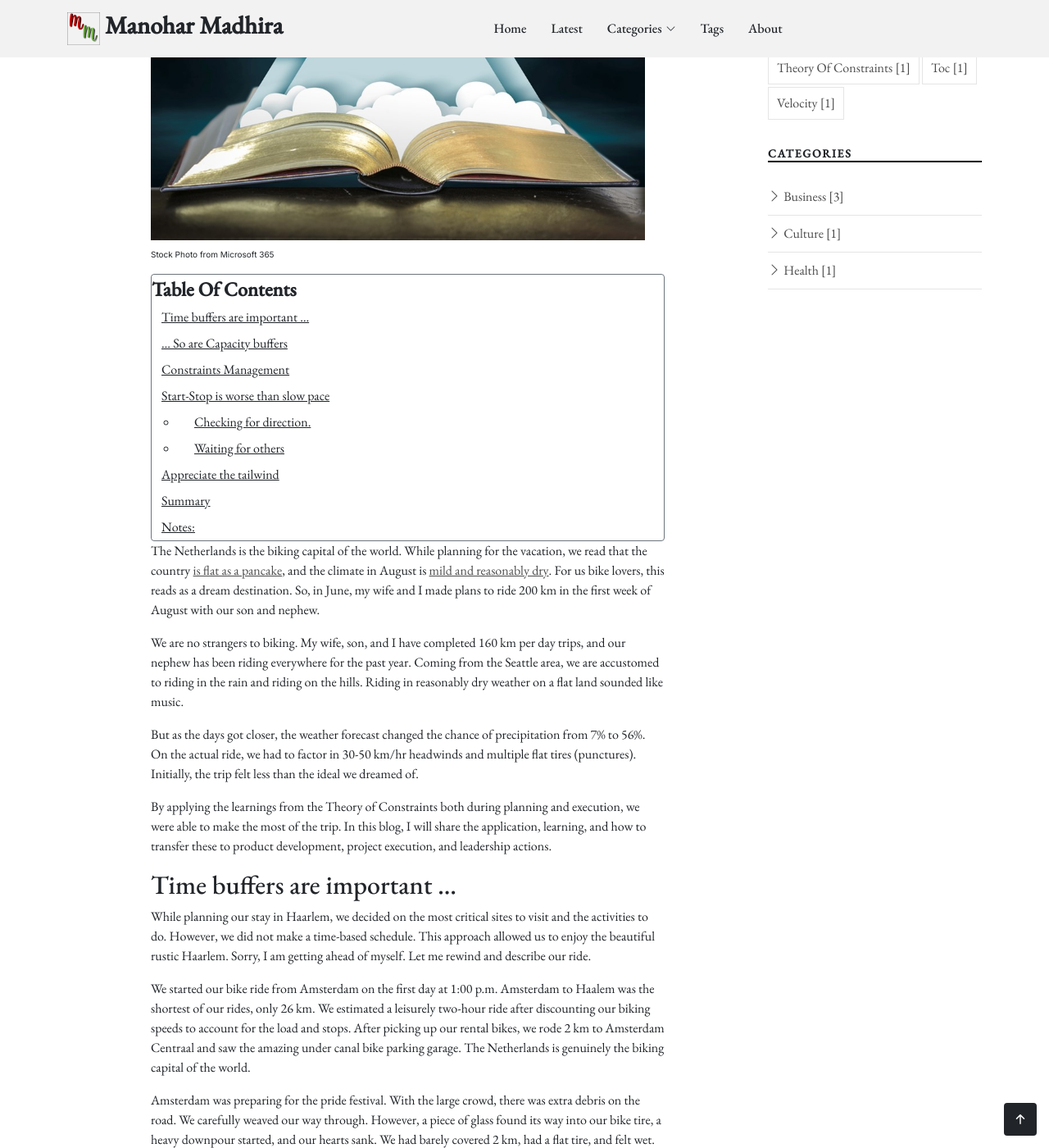
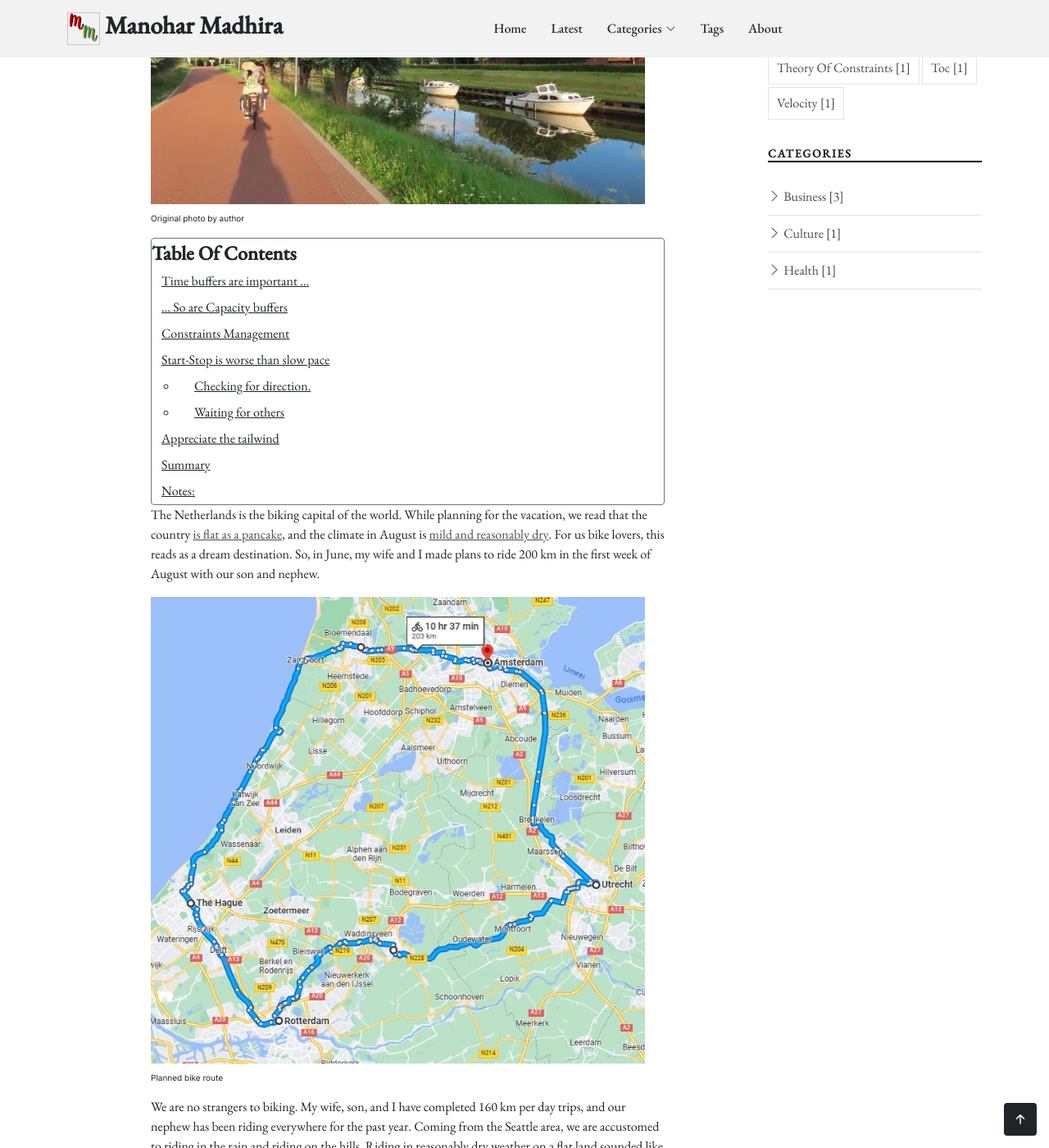
Before and after one commit to manoharmadhira/manoharmadhira.github.io, a Jekyll site: the page built from business/_posts/2023-08-27-five-lessons-from-long-distance-biking-to-improve-operations.md, in a window 1280 px wide and 1400 px high, scrolled down 478 px. Shown: the whole window at 82% size. Built offline with Jekyll 4.4.1, drawn with Linux system fonts in a browser that asks for light colours; nearby versions of some CDN libraries; some web fonts are replaced; some of the changed text lies outside the part shown.

Commit message:
Added some images

```diff
--- a/business/_posts/2023-08-27-five-lessons-from-long-distance-biking-to-improve-operations.md
+++ b/business/_posts/2023-08-27-five-lessons-from-long-distance-biking-to-improve-operations.md
@@ -2,8 +2,8 @@
 layout: single
 title: "Five lessons from long distance biking to improve operations"
 description: Application of Theory of Constraints lessons to long distance biking
-image: /assets/img/blog/pyramid_fine.jpg
-image_caption: "Stock Photo from Microsoft 365"
+image: /assets/img/blog/bike_lessons_title.jpg
+image_caption: "Original photo by author"
 comment_prompt: Thank you for reading. Please send in your comments on the article.
 
 related:
@@ -19,6 +19,8 @@ Theory of constraints principles came in handy to make the most of the 200 km bi
 <!--more-->
 The Netherlands is the biking capital of the world. While planning for the vacation, we read that the country [is flat as a pancake](https://aboutthenetherlands.com/is-the-netherlands-the-flattest-country-in-the-world/#:~:text=The%20lowest%20point%20of%20the%20Netherlands%2C%20Zuidplaspolder%2C%20is,a%20pancake%20with%20little%20blips%20here%20and%20there.), and the climate in August is [mild and reasonably dry](https://www.weather2visit.com/europe/netherlands/amsterdam-august.htm). For us bike lovers, this reads as a dream destination. So, in June, my wife and I made plans to ride 200 km in the first week of August with our son and nephew.
 
+{% include show-image.html src="/assets/img/blog/bike_lessons_route.jpg" caption="Planned bike route" alt="Google maps image of the planned bike route" %}
+
 We are no strangers to biking. My wife, son, and I have completed 160 km per day trips, and our nephew has been riding everywhere for the past year. Coming from the Seattle area, we are accustomed to riding in the rain and riding on the hills. Riding in reasonably dry weather on a flat land sounded like music.
 
 But as the days got closer, the weather forecast changed the chance of precipitation from 7% to 56%. On the actual ride, we had to factor in 30-50 km/hr headwinds and multiple flat tires (punctures). Initially, the trip felt less than the ideal we dreamed of.
@@ -30,6 +32,8 @@ While planning our stay in Haarlem, we decided on the most critical sites to vis
 
 We started our bike ride from Amsterdam on the first day at 1:00 p.m. Amsterdam to Haalem was the shortest of our rides, only 26 km. We estimated a leisurely two-hour ride after discounting our biking speeds to account for the load and stops. After picking up our rental bikes, we rode 2 km to Amsterdam Centraal and saw the amazing under canal bike parking garage. The Netherlands is genuinely the biking capital of the world.
 
+{% include show-image.html src="/assets/img/blog/bike_lessons_garage.jpg" caption="Under canal biking garage at Amsterdam Centraal" alt="Image of bike stored in two-tier bike garage" %}
+
 Amsterdam was preparing for the pride festival. With the large crowd, there was extra debris on the road. We carefully weaved our way through. However, a piece of glass found its way into our bike tire, a heavy downpour started, and our hearts sank. We had barely covered 2 km, had a flat tire, and felt wet. Since we were so close, we returned to the rental location to fix the flat tire. Finally, we started our journey back at 2:30 p.m. A one-and-a-half-hour delay in a two-hour ride, yikes!
 
 On the second trial, the first hour was uneventful. We enjoyed a breeze from the moderate wind and saw our first windmill. The mild weather changed to torrential rain and a 20 km/hr headwind for 30 minutes. Our pace dropped by 50%. We hit the trifecta with another flat tire and finally had to walk our bikes. We reached our destination at 6:30 p.m. instead of the planned 3:00 p.m.
@@ -38,6 +42,7 @@ Once we reached Haarlem, our rough planning paid off. We adjusted the activity o
 
 ## ... So are Capacity buffers
 As mentioned, we got a flat tire about 5 km before reaching Haarlem. The "flat as a pancake land" did not help. We could see grass all around us no trees to shelter under. The bike shops in the vicinity had closed at 5:00 p.m. The torrential rain made it difficult to find the puncture spot. Running out of options, we decided to split. My wife and I transferred all the luggage onto our bikes. The boys were to walk their bikes without having to lug the luggage. They made the best of the time enjoying the picture perfect rural landscape.
+
 
 What has all this got to do with capacity buffers? General wisdom says we are most efficient when people or machines work at or near capacity. In fact percentage utilization is still a key metric in many factories in measuring operations.
 
@@ -65,6 +70,8 @@ The formation was based on the following rationale and assumption:
 Of course, in this case, we could not elevate the constraint. We made good progress on the first day and some part of the second day with this formation.
 
 About 25% of the way between Haarlem and The Hague, we again faced torrential rain, 50 km/hr headwind, and some "hills". I say "hills" in quotes, because Seattlelites will laugh at 600 ft elevation gain over 30 km to be called hills. However, with the trifecta, the elevation gain, the headwind and the rain, these hills felt like mountains.
+
+{% include show-image.html src="/assets/img/blog/bike_lessons_facingthewind.jpg" caption="Fighting the wind" alt="Image of author fighting the wind" %}
 
 The more I tried to fight the trifecta, the more I fell further behind. The distance between my wife and me kept on increasing. I failed to acknowledge and accept that I was now the constraint. As we do in every insane decision, I justified why I was riding the leisure bike loaded with heavy items and not given to my son who clearly has highest capacity buffer. I had erred while reserving three hybrid bikes, so I was responsible for getting the leisure bike instead of a hybrid<sup>[1](#notes)</sup>.  I also had a lot more capacity than my wife. So, indeed, I could carry the extra load. Due to my ego and faulty assumptions, we lost valuable time.
 
```
Also changed, not shown: assets/img/blog/bike_lessons_facingthewind.jpg (added), assets/img/blog/bike_lessons_flatfix.jpg (added), assets/img/blog/bike_lessons_garage.jpg (added), assets/img/blog/bike_lessons_route.jpg (added), assets/img/blog/bike_lessons_title.jpg (added).
